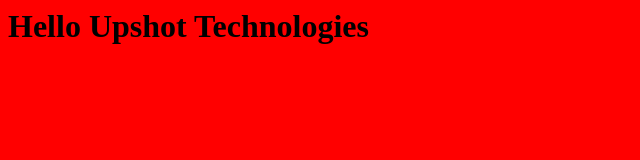
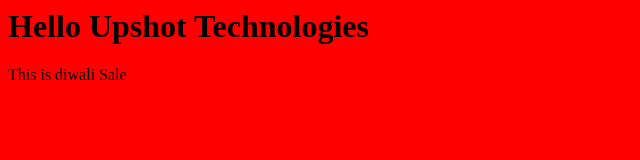
Before and after one commit to bharathpantala/UpshotTech, a plain HTML site: page index.html in a window 1280 px wide. Shown: the whole page, without its empty margins (0-640 px from the left). Drawn offline with Linux system fonts and the light colour scheme.

Commit message:
hussain1
here a new feature came

```diff
--- a/index.html
+++ b/index.html
@@ -1,6 +1,9 @@
 <html>
 <body bgcolor="red">
+
+
 <h1> Hello Upshot Technologies</h1>
+  <p> This is diwali Sale</p>
 
   </body>
 
```
